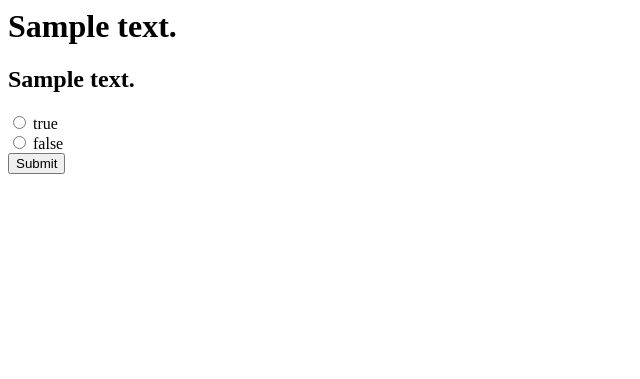
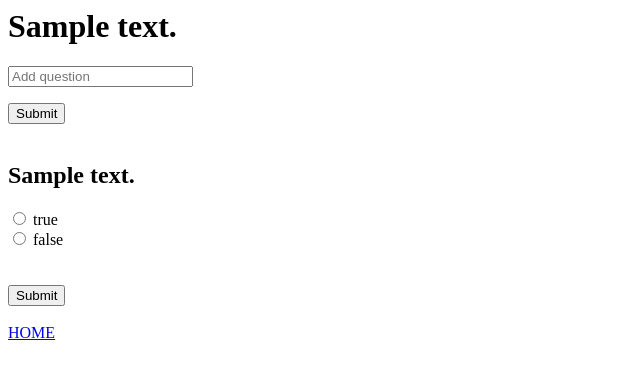
Before and after one commit to a5720128a/test2quiz, a Django app: page /1/ in a window 1280 px wide. Shown: the top 379 px of the page, without its empty margins (0-640 px from the left). Run offline with Django 3.2, Linux system fonts and the light colour scheme; tables that the repository leaves empty hold one stand-in row (values such as "Sample post").

Commit message:
add add_question function

```diff
--- a/quiz/templates/detail.html
+++ b/quiz/templates/detail.html
@@ -1,14 +1,33 @@
+<html>
+    <head>
+        <title>quiz</title>
+    </head>
+    <body>
         <h1>{{ quiz.quiz_text }}</h1>
+
+        <h4>{{ d_message }}</h4>
+        <form method="POST" id="form_add_question" action="/{{ quiz.id }}/add_question">
+            <input name="question_input" id="id_new_question" placeholder="Add question" />
+            {% csrf_token %}
+        </form>
+        <button type="submit" form="form_add_question" value="Submit">Submit</button>
+        <br><br>
 
         {% if error_message %}<p><strong>{{ error_message }}</strong></p>{% endif %}
         <form method="post">
         {% csrf_token %}
         {% for question in quiz.question_set.all %}
-<h2>{{ question.question_text }}</h2>
+        <h2 id="question {{ forloop.counter }}">{{ question.question_text }}</h2>
             <input type="radio" name="choice" id="choice {{ forloop.counter }}" value="1" />
             <label for="choice {{ forloop.counter }}"> true </label><br />
             <input type="radio" name="choice" id="choice {{ forloop.counter }}" value="2" />
             <label for="choice {{ forloop.counter }}"> false </label><br />
         {% endfor %}
-<input type="submit" value="Submit" />
+        <br><br>
+        {% if quiz.question_set.count != 0 %}
+        <input type="submit" value="Submit" /><br><br>
+        {% endif %}
+        <a href="{% url 'quiz:home' %}">HOME</a>
         </form>
+    </body>
+</html>
--- a/quiz/urls.py
+++ b/quiz/urls.py
@@ -1,4 +1,4 @@
-from django.urls import path
+from django.urls import path, re_path
 
 from . import views
 
@@ -8,4 +8,6 @@ urlpatterns = [
     path('', views.home_page, name='home'),
     path('<int:quiz_id>/', views.detail, name='detail'),
     path('add_quiz', views.add_quiz, name='add_quiz'),
+    re_path(r'^(\d+)/add_question$', views.add_question, name='add_question'),
+    re_path(r'^(\d+)/submit$', views.submit, name='submit'),
 ]
--- a/quiz/views.py
+++ b/quiz/views.py
@@ -9,14 +9,16 @@ from quiz.models import Quiz, Question, User
 
 def home_page(request):
     quiz_ = Quiz.objects.all
-    return render(request, 'home.html', {'quiz': quiz_})
+    d_message = ""
+    return render(request, 'home.html', {'quiz': quiz_, 'd_message': d_message})
 
 def detail(request, quiz_id):
+    d_message = ""
     try:
         quiz = Quiz.objects.get(pk=quiz_id)
     except Quiz.DoesNotExist:
         raise Http404("Quiz does not exist")
-    return render(request, 'detail.html', {'quiz': quiz})
+    return render(request, 'detail.html', {'quiz': quiz, 'd_message': d_message})
 
 def add_quiz(request):
     d_message = ""
@@ -28,12 +30,24 @@ def add_quiz(request):
         quiz_ = Quiz.objects.create(quiz_text = request.POST['quiz_input'])
         return redirect('/')
     else :
-        d_message = "duplicate quiz name or empty ,please fill another quiz name."
+        d_message = "duplicate or null quiz, please enter new quiz."
         return render(request, 'home.html', {'quizs': quizs, 'd_message': d_message})
 
+def add_question(request, quiz_id):
+    quiz_ = Quiz.objects.get(id=quiz_id)
+    question_reference = str(request.POST['question_input'])
+    # query for duplicate question
+    d_query = Question.objects.filter(question_text=question_reference, quiz=quiz_)
+    if (not d_query) and (question_reference != '') :
+        question_ = Question.objects.create(question_text=request.POST['question_input'], correct_answer = 0, points_correct = 0, points_incorrect = 0, quiz=quiz_)
+        return redirect('/%d/' % (quiz_.id,))
+    else :
+        d_message = "duplicate or null question, please enter new question."
+        return render(request, 'detail.html', {'quiz': quiz_, 'd_message': d_message})
 
+def submit(request, quiz_id):
+    pass
 '''
-def submit(request, quiz_id):
     quiz = get_object_or_404(Quiz, pk=quiz_id)
     try:
         selected_choice = quiz.question_set.get(pk=request.POST['choice'])
@@ -48,7 +62,7 @@ def submit(request, quiz_id):
     else:
         if selected_choice = correct_answer
             User.user_point += 1
-            user.save()
+            User.save()
         # Always return an HttpResponseRedirect after successfully dealing
         # with POST data. This prevents data from being posted twice if a
         # user hits the Back button.
```
Also changed, not shown: functional_tests/tests.py (+15 -2 lines), quiz/tests.py (+29 -0 lines). Lines whose indentation alone changed are shown as unchanged.
